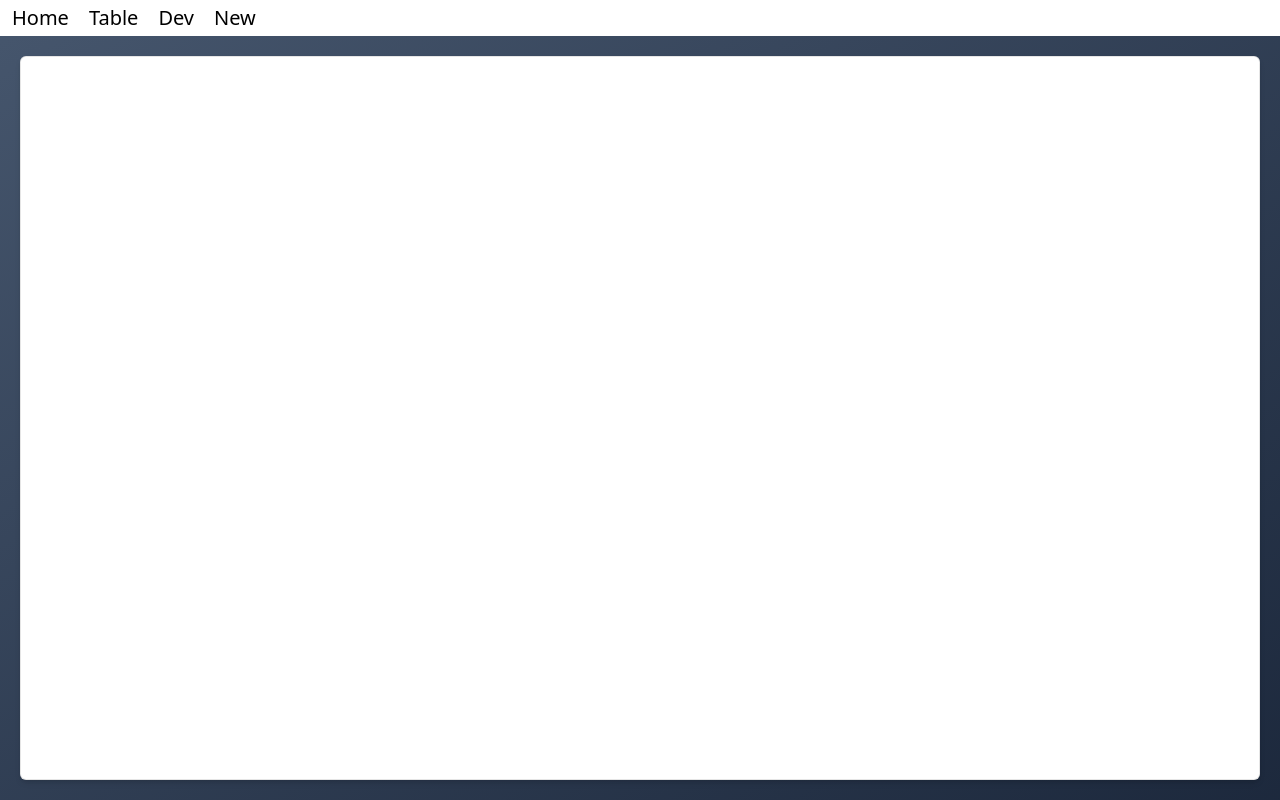
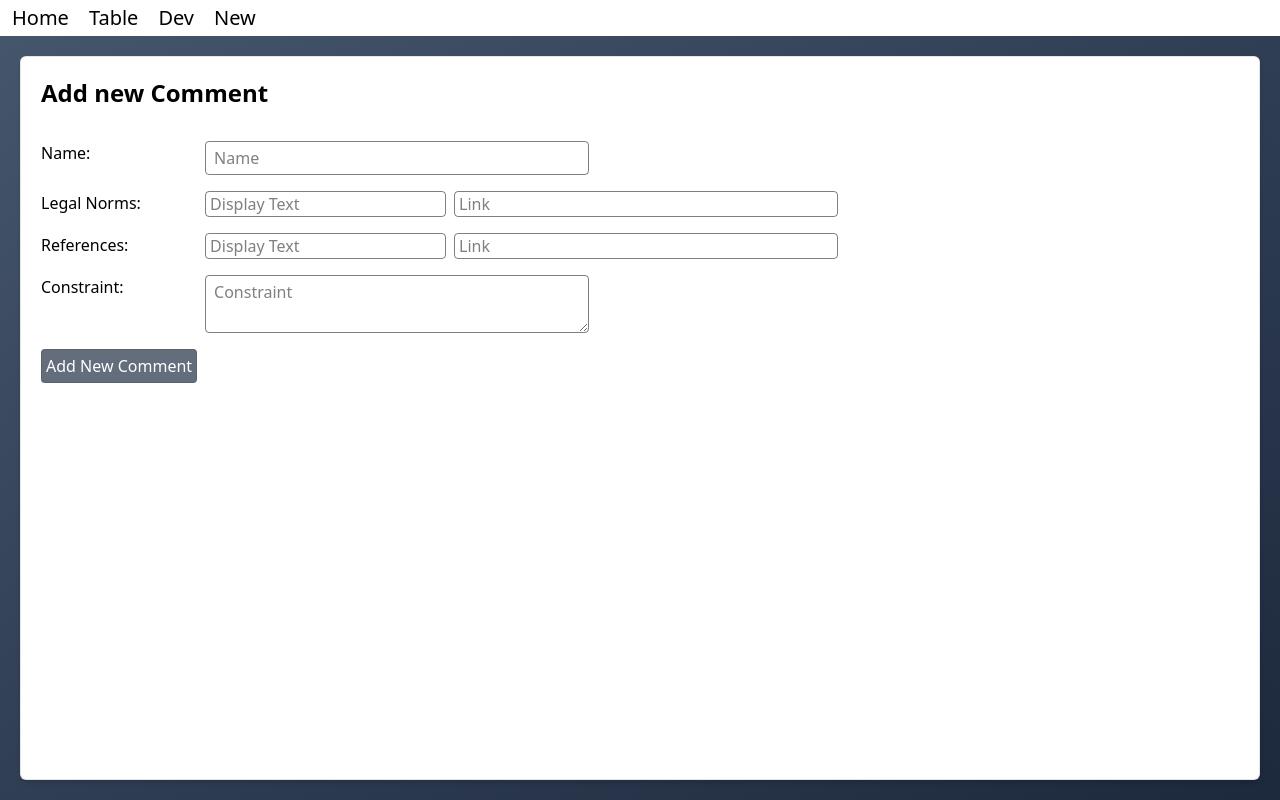
Before and after one commit to Model-Based-Data-Protection-Assessments/LegalComments, a Vue app in the folder Rechtskommentare/: page /new in a window 1280 px wide. Built offline with nearby package versions, Linux system fonts and the light colour scheme; the HTML template or start-up script is replaced by a standard one.

Commit message:
table and add

```diff
--- a/Rechtskommentare/src/components/CommentTable.vue
+++ b/Rechtskommentare/src/components/CommentTable.vue
@@ -18,7 +18,7 @@
         :key="comment.id"
         :class="{ 'bg-black/10 dark:bg-black/30': index % 2 == 1 }"
         :to="{
-          name: 'comment',
+          name: 'Comment',
           params: { id: comment.id.toString() }
         }"
         class="table-row"
--- /dev/null
+++ b/Rechtskommentare/src/components/LinkManager.vue
@@ -0,0 +1,80 @@
+<template>
+  <div class="space-y-1">
+    <div v-for="[idx, link] of value.entries()" :key="idx" class="flex gap-x-2">
+      <input v-model="link.text" type="text" placeholder="Display Text" @input="change()" />
+      <input v-model="link.to" type="text" placeholder="Link" class="w-96" @input="change()" />
+      <button v-if="link.text != '' || link.to != ''" @click="value.splice(idx, 1); change()">
+        <FontAwesomeIcon :icon="faTrash" />
+      </button>
+    </div>
+  </div>
+</template>
+
+<script setup lang="ts">
+import type { Link } from '@/model';
+import { faTrash } from '@fortawesome/free-solid-svg-icons';
+import { FontAwesomeIcon } from '@fortawesome/vue-fontawesome';
+import { ref, watch } from 'vue';
+
+const props = defineProps({
+  modelValue: {
+    type: Array<Link>,
+    default: () => [{
+      text: '',
+      to: ''
+    }]
+  }
+})
+
+const emit = defineEmits(['update:modelValue'])
+
+// eslint-disable-next-line vue/no-setup-props-reactivity-loss
+const value = ref<Link[]>(props.modelValue)
+if (value.value.length == 0) {
+  value.value.push({
+    text: '',
+    to: ''
+  })
+} else if (value.value[value.value.length - 1].text != '' || value.value[value.value.length - 1].to != '') {
+  value.value.push({
+    text: '',
+    to: ''
+  })
+}
+
+function change() {
+  const last = value.value[value.value.length-1]
+  if (last.text != '' || last.to != '') {
+    value.value.push({
+      text: '',
+      to: ''
+    })
+  }
+
+  const copy = value.value.filter(l => l.text != '')
+  emit('update:modelValue', copy)
+}
+
+watch(() => props.modelValue, (val) => {
+  value.value = val
+  if (value.value.length == 0) {
+    value.value.push({
+      text: '',
+      to: ''
+    })
+  } else if (value.value[value.value.length - 1].text != '' || value.value[value.value.length - 1].to != '') {
+    value.value.push({
+      text: '',
+      to: ''
+    })
+  }
+})
+</script>
+
+<style scoped>
+@reference "../main.css";
+
+input {
+  @apply rounded border border-black/50 dark:bg-gray-800 outline-none px-1;
+}
+</style>
--- a/Rechtskommentare/src/views/AddView.vue
+++ b/Rechtskommentare/src/views/AddView.vue
@@ -1,3 +1,59 @@
 <template>
-  <div></div>
+  <div class="flex flex-col gap-4">
+    <h1 class="font-bold text-2xl">Add new Comment</h1>
+    <p></p>
+    <form class="grid grid-cols-[auto_1fr] gap-x-2 gap-y-4">
+      <label for="name">Name:</label>
+      <input id="name" v-model="name" type="text" name="name" placeholder="Name" />
+
+      <label>Legal Norms:</label>
+      <LinkManager v-model="legalNorm" />
+
+      <label>References:</label>
+      <LinkManager v-model="references" />
+
+      <label for="constraint">Constraint:</label>
+      <textarea id="constraint" v-model="constraint" name="constraint" placeholder="Constraint"></textarea>
+
+      <ButtonComponent :disabled="name == ''" @click="(e: Event) => {e.preventDefault(); addComment()}">
+        Add New Comment
+      </ButtonComponent>
+    </form>
+  </div>
 </template>
+
+<script setup lang="ts">
+import ButtonComponent from '@/components/ButtonComponent.vue';
+import LinkManager from '@/components/LinkManager.vue';
+import type { Link } from '@/model';
+import { store } from '@/stores';
+import { ref } from 'vue';
+
+const name = ref('')
+const legalNorm = ref<Link[]>([])
+const references = ref<Link[]>([])
+const constraint = ref('')
+
+function addComment() {
+  store().comments.push({
+    id: store().comments.map(c => c.id).reduce((a, b) => Math.max(a, b), 0) + 1,
+    name: name.value,
+    legalNorm: legalNorm.value,
+    references: references.value,
+    constraint: constraint.value
+  })
+
+  name.value = ''
+  legalNorm.value = []
+  references.value = []
+  constraint.value = ''
+}
+</script>
+
+<style scoped>
+@reference "../main.css";
+
+input, textarea {
+  @apply rounded border border-black/50 dark:bg-gray-800 outline-none w-96 py-1 px-2;
+}
+</style>
--- a/Rechtskommentare/src/views/TableView.vue
+++ b/Rechtskommentare/src/views/TableView.vue
@@ -27,7 +27,39 @@ import { faPlus } from '@fortawesome/free-solid-svg-icons';
 import { FontAwesomeIcon } from '@fortawesome/vue-fontawesome';
 import { computed } from 'vue';
 
+const searchParts = computed(() => {
+  return store().searchString.toLowerCase().split(' ')
+})
+
 const comments = computed(() => {
-  return store().comments
+  return store().comments.filter((comment) => {
+    if (searchMatches(comment.id.toString())) {
+      return true
+    }
+    if (searchMatches(comment.name.toLowerCase())) {
+      return true
+    }
+
+    for (const norm of comment.legalNorm) {
+      if (searchMatches(norm.text.toLowerCase())) {
+        return true
+      }
+      if (searchMatches(norm.to.toLowerCase())) {
+        return true
+      }
+    }
+    for (const reference of comment.references) {
+      if (searchMatches(reference.text.toLowerCase())) {
+        return true
+      }
+      if (searchMatches(reference.to.toLowerCase())) {
+        return true
+      }
+    }
+  })
 })
+
+function searchMatches(value: string) {
+  return searchParts.value.some((part) => value.includes(part))
+}
 </script>
```
